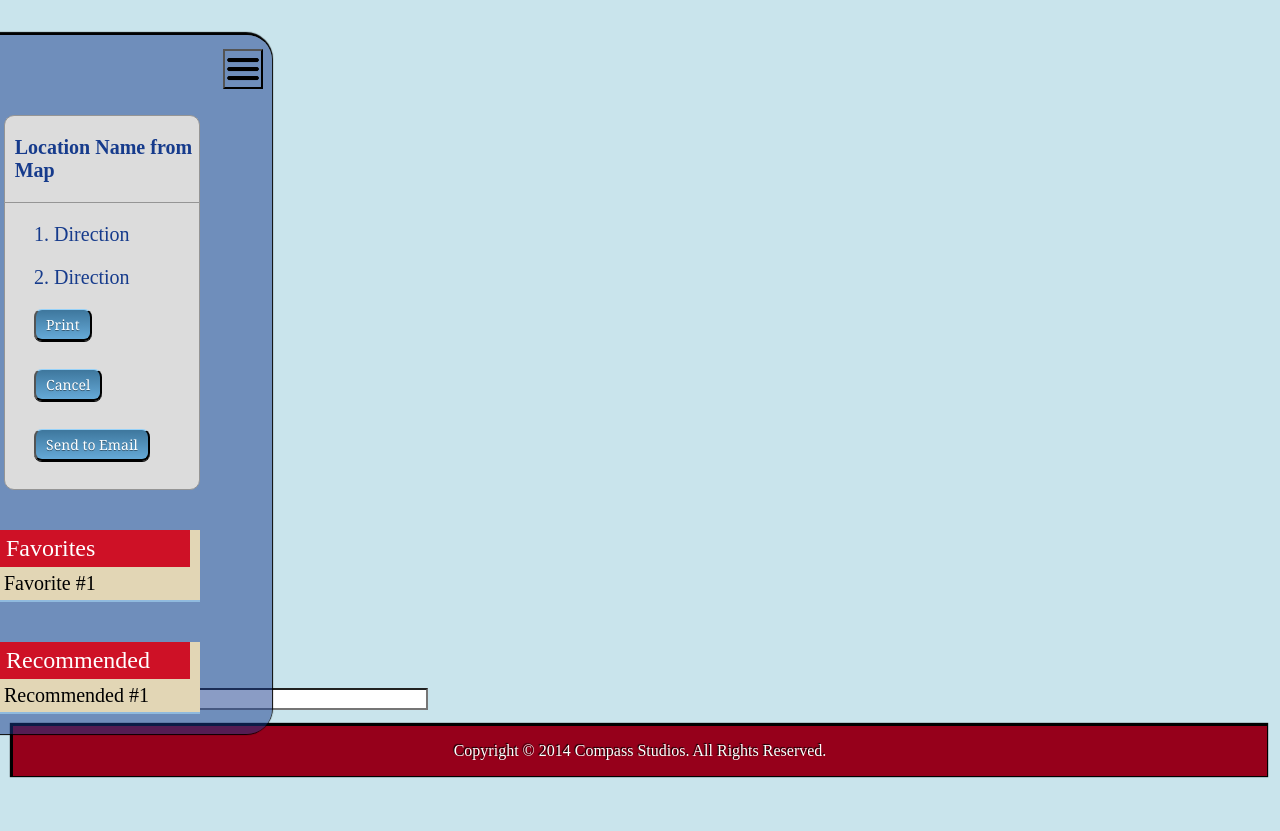
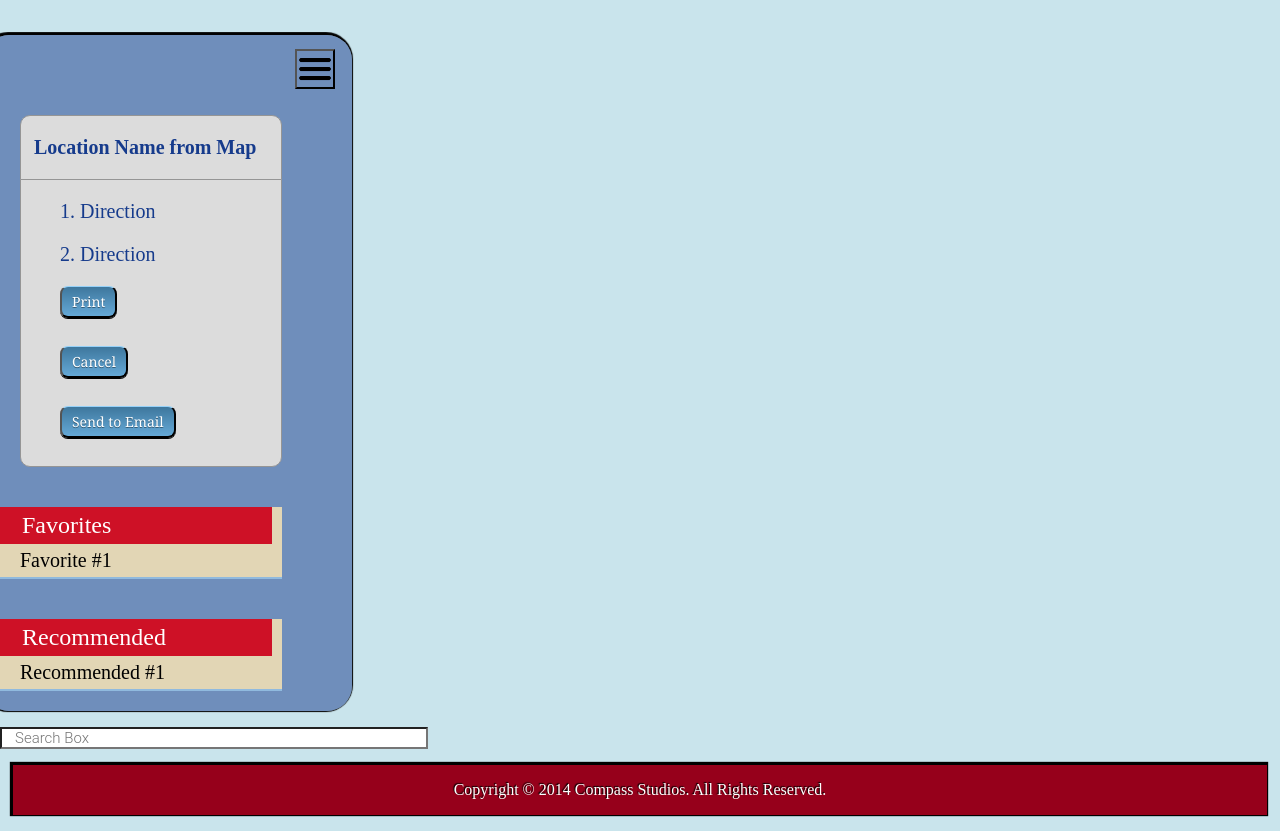
Before and after one commit to RSWSMUGirl2016/SMU_Nav, a PHP site: page / in a window 1280 px wide. Shown: the part 103-934 px from the top of the page. Before the commit the page ends 881 px from the top, so only its background shows below. Run offline with PHP 8.4, Linux system fonts and the light colour scheme; some libraries are stand-ins or nearby versions.

Commit message:
Reverting back to when search box works, but no map is showing

```diff
--- a/CSS/style.css
+++ b/CSS/style.css
@@ -97,19 +97,19 @@ footer {
 
 #menuWrapper {
 	float: left;
-	width: 18em;
+	width: 22em;
 	margin-top: 3px;
 	background-color: rgba(22, 59, 140, 0.5);
 	box-shadow: -1px -1px 1px 2px #000;
 	border-radius: 25px;
-	position: absolute;
+	position: relative;
 	left: -2em;
 	padding-left: 1em;
 }
 
 #menu {
 	float: left;
-	width: 75%;
+	width: 80%;
 	padding: 1em 0 0 0;
 	margin-bottom: 1em;
 	font-size: 1.25em;
@@ -125,7 +125,7 @@ footer {
 	height: 3em;
 	width: 3em;
 	margin-top: 1em;
-	margin-right: .7em;
+	margin-right: 1.3em;
 }
 
 #menu  ul {
@@ -257,9 +257,10 @@ ul li:hover ul {
 /* Map */
 
 #mapWrapper {
-	z-index: -1;
-	width: 100%;
+	float: left;
+	width: 79%
 	height: 40em;
+	margin-left: 1%;
 }
 
 #map-input {
--- a/js/main.js
+++ b/js/main.js
@@ -104,16 +104,9 @@ $(document).ready(function () {
                 $("#menuWrapper").attr("collapsed", "false");
             });
         } else {
-<<<<<<< HEAD
-            var collapseWidth = $("#menuWrapper").width();
-            collapseWidth -= ($("#menu_button").outerWidth(true) - $("#menu_button").width())/2 + $("menu_button").width();
+            var collapseWidth = $("#menuWrapper").width()
+            collapseWidth -= ($("#menu_button").outerWidth(true) - $("#menu_button").width())/3 + $("#menu_button").width();
             $("#menuWrapper").animate({
-=======
-            var collapseWidth = $("#menuWrapper").width()
-            collapseWidth -= ($("#menu_button").outerWidth(true) - $("#menu_button").width())/2 + $("#menu_button").width();
-            $("#menuWrapper").animate({
-
->>>>>>> 566591a6e42c69ee3b57880501d6c042f90ad712
                 'left': -(collapseWidth)
             }, function() {
                 $("#menuWrapper").attr("collapsed", "true");
```
